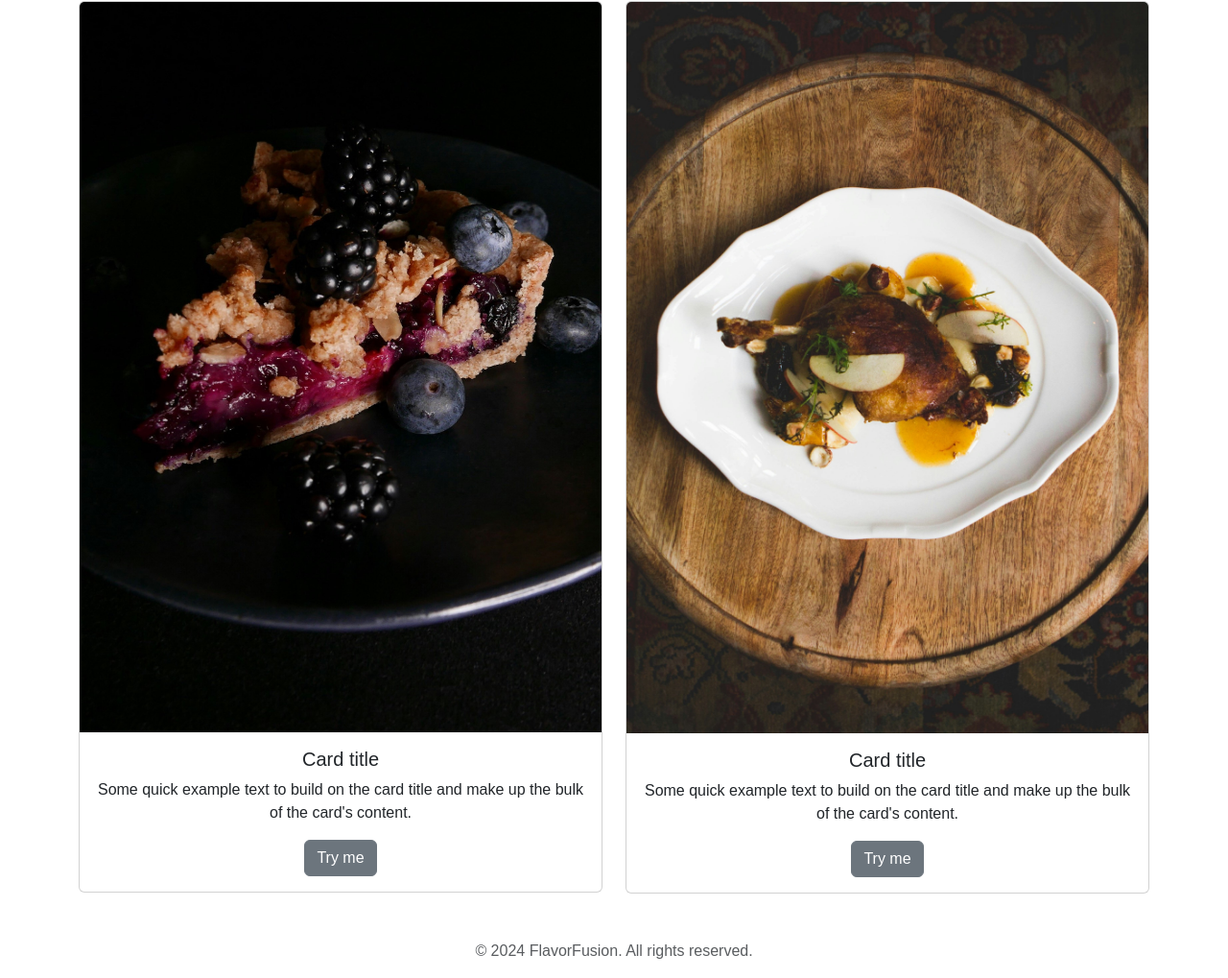
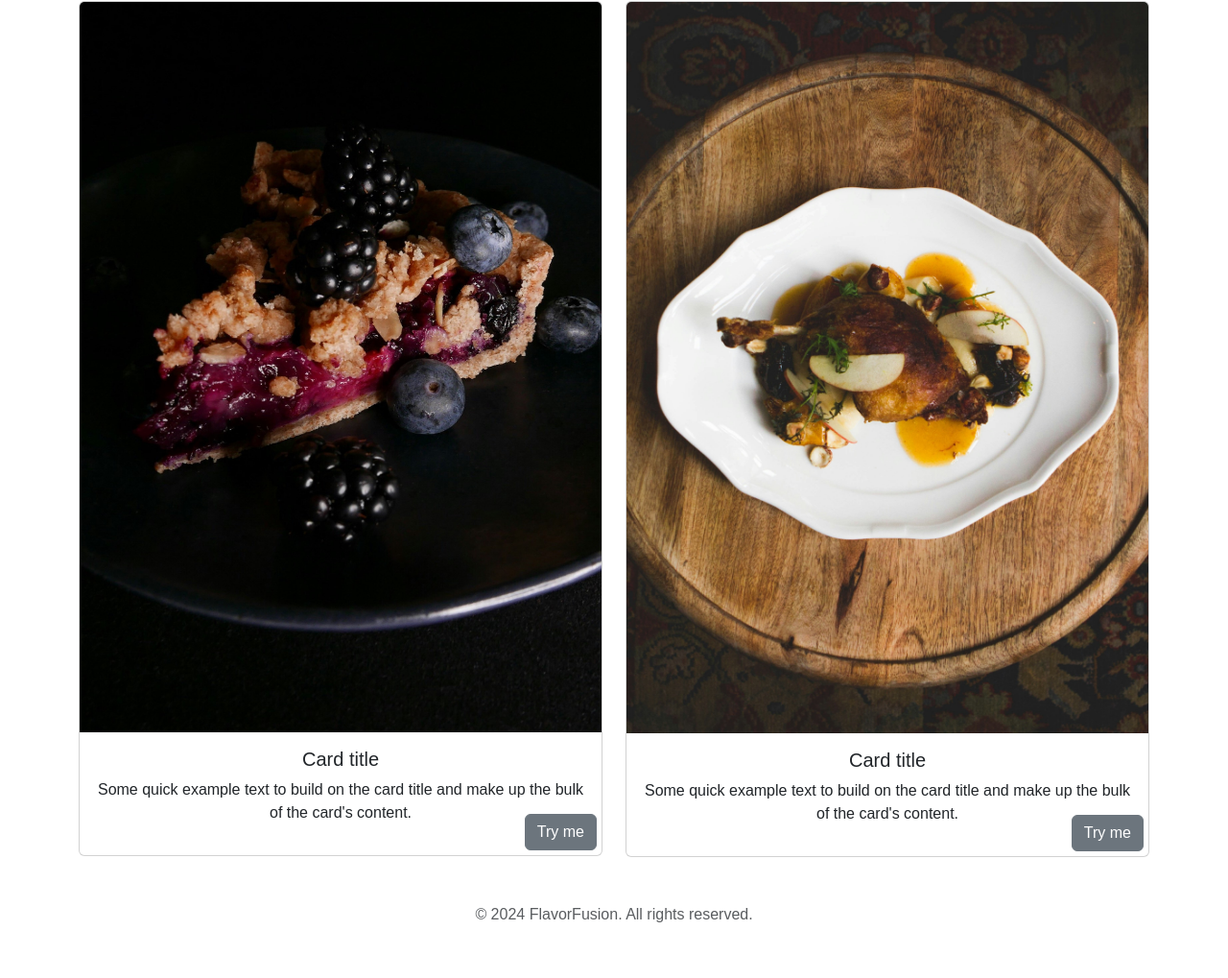
Before and after one commit to Astranag/FlavorFusion, a plain HTML site: page page2_Search.html in a window 1280 px wide. Shown: the part 919-1938 px from the top of the page at 96% size. After the commit the page ends 1900 px from the top, so only its background shows below. Drawn offline with nearby package versions, Linux system fonts and the light colour scheme.

Commit message:
fixed issue with the position of the recipe-card-btn | changed colour too

```diff
--- a/Assets/css/recipies-style.css
+++ b/Assets/css/recipies-style.css
@@ -29,7 +29,6 @@ body {
   border-radius: 5px;
   font-weight: bold;
 }
-
 
 /* Recipe search page2 */
 @keyframes slideinRight {
@@ -94,9 +93,11 @@ body {
   width: 100%; /* Set width to 100% to cover the entire viewport */
   z-index: 1; /* Set z-index to ensure the form is on top of the images */
 }
+.form-container-Js{
+  background-color: transparent;
+}
 
 #form-section {
-
   /* background-color: #61767a; */
   padding: 20px;
   margin: 15px;
@@ -111,7 +112,6 @@ body {
 
   padding: 10px;
   width: 100%;
-
 }
 
 /* Recipe cards section */
@@ -120,6 +120,12 @@ body {
   align-items: center;
   justify-content: center;
   margin-top: 5%;
+
+}
+
+.card-btn{
+  margin: 5px;
+
 }
 
 /* Footer Section */
--- a/page2_Search.html
+++ b/page2_Search.html
@@ -49,7 +49,9 @@
             <div class="card-body">
               <h5 class="card-title">Card title</h5>
               <p class="card-text">Some quick example text to build on the card title and make up the bulk of the card's content.</p>
-              <a href="#" class="btn btn-secondary">Try me</a>
+
+              <a href="#" class="btn card-btn btn-secondary position-absolute bottom-0 end-0 ">Try me</a>
+
             </div>
           </div>
         </div>
@@ -59,7 +61,9 @@
             <div class="card-body">
               <h5 class="card-title">Card title</h5>
               <p class="card-text">Some quick example text to build on the card title and make up the bulk of the card's content.</p>
-              <a href="#" class="btn btn-secondary">Try me</a>
+
+                <a href="#" class="btn card-btn btn-secondary position-absolute bottom-0 end-0 ">Try me</a>
+
             </div>
           </div>
         </div>
```
Lines whose indentation alone changed are shown as unchanged.
